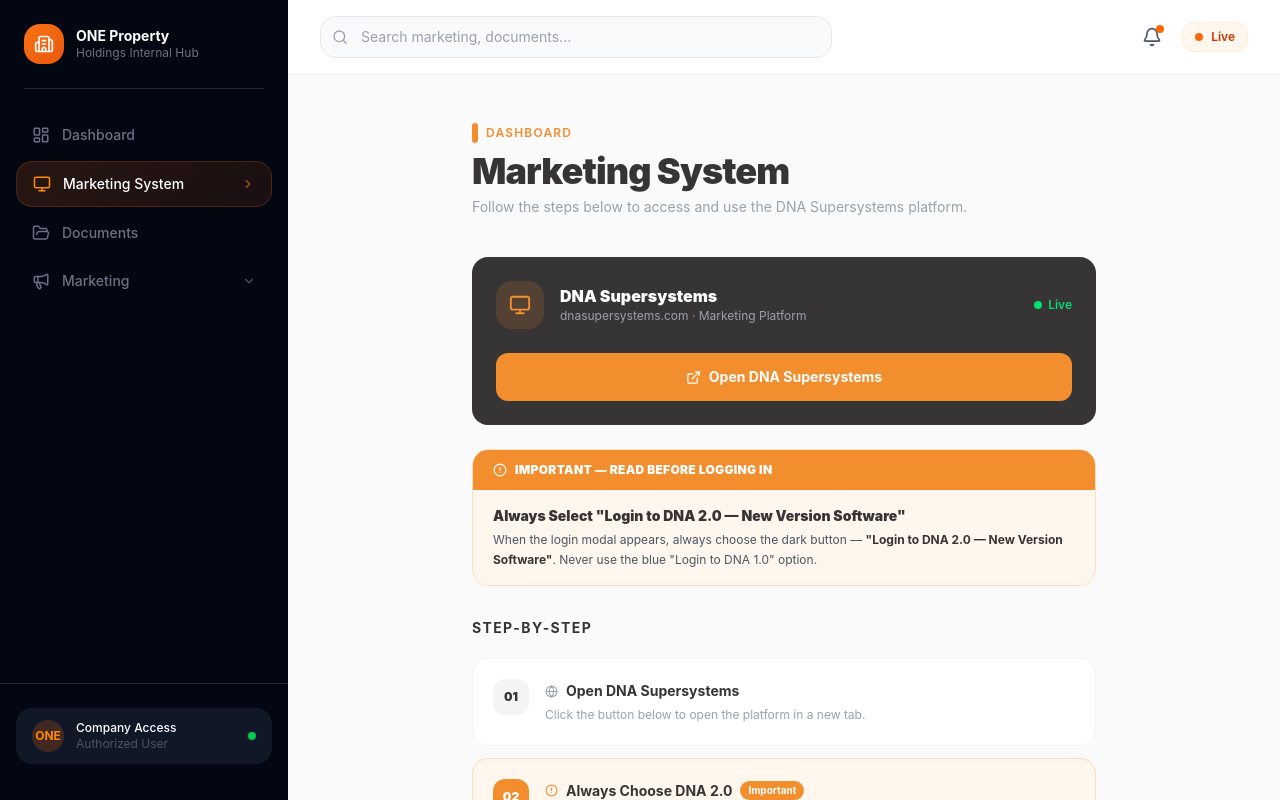
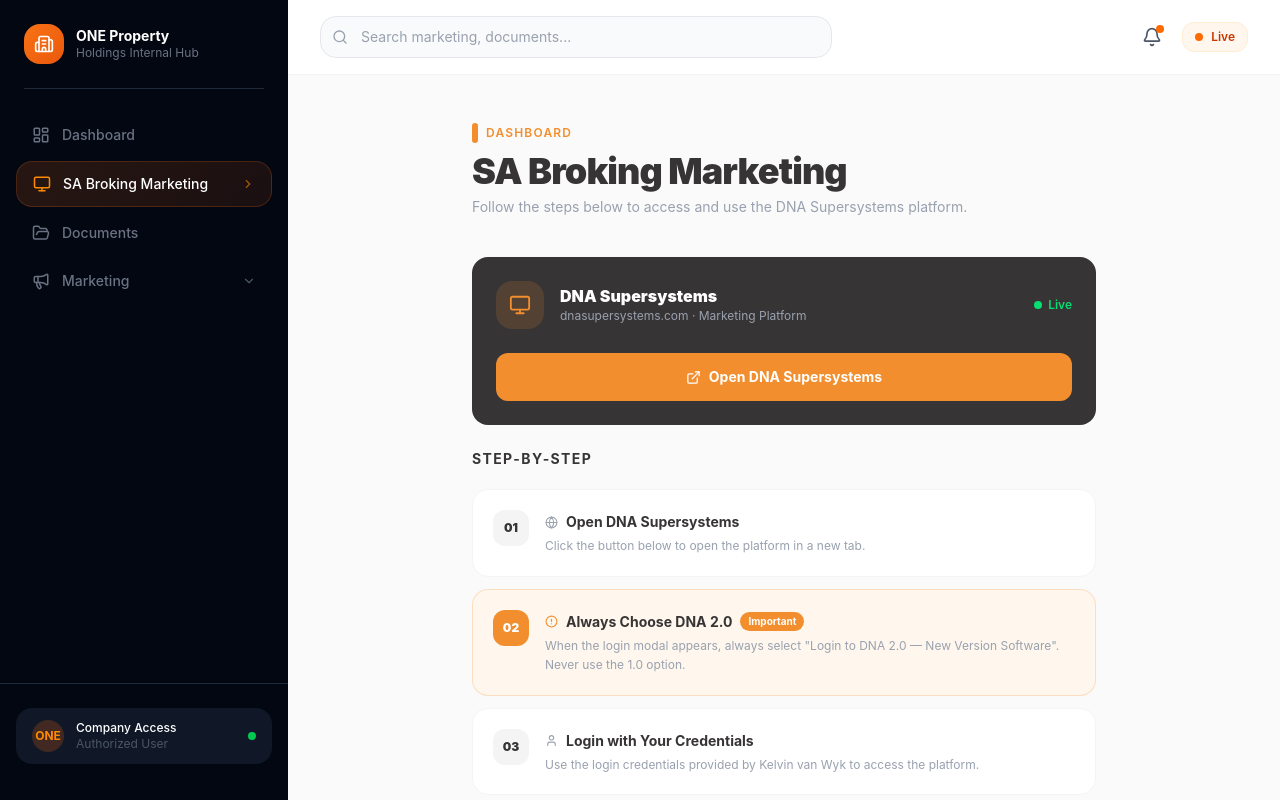
Before and after one commit to vanwykkelvin16-ossou/MarketinghubONEPROP, a React (Vite) app: page /marketing-system in a window 1280 px wide. Built offline with nearby package versions, Linux system fonts and the light colour scheme.

Commit message:
Rename Marketing System to SA Broking Marketing, remove important notice block
Co-Authored-By: Claude Sonnet 4.6 <noreply@anthropic.com>

```diff
--- a/src/components/Layout.tsx
+++ b/src/components/Layout.tsx
@@ -13,7 +13,7 @@ interface LayoutProps {
 
 const NAV_ITEMS = [
   { icon: LayoutDashboard, label: 'Dashboard',        path: '/' },
-  { icon: Monitor,         label: 'Marketing System', path: '/marketing-system' },
+  { icon: Monitor,         label: 'SA Broking Marketing', path: '/marketing-system' },
   { icon: FolderOpen,      label: 'Documents',        path: '/documents' },
   { icon: Megaphone,       label: 'Marketing',        path: '/marketing' },
 ];
--- a/src/components/MarketingSystem.tsx
+++ b/src/components/MarketingSystem.tsx
@@ -64,7 +64,7 @@ export default function MarketingSystem() {
             </span>
           </div>
           <h1 className="text-3xl lg:text-4xl font-black tracking-tight" style={{ color: DARK }}>
-            Marketing System
+            SA Broking Marketing
           </h1>
           <p className="text-gray-400 mt-1.5 text-sm">
             Follow the steps below to access and use the DNA Supersystems platform.
@@ -96,24 +96,6 @@ export default function MarketingSystem() {
             <ExternalLink size={15} />
             Open DNA Supersystems
           </a>
-        </div>
-
-        {/* Important notice */}
-        <div className="rounded-2xl overflow-hidden mb-8" style={{ border: '1.5px solid rgba(242,142,46,0.25)' }}>
-          <div className="px-5 py-3 flex items-center gap-2" style={{ background: ORANGE }}>
-            <AlertCircle size={14} className="text-white flex-shrink-0" />
-            <p className="text-white text-xs font-black uppercase tracking-wide">Important — Read Before Logging In</p>
-          </div>
-          <div className="px-5 py-4" style={{ background: '#FFF7ED' }}>
-            <p className="text-sm font-black mb-1" style={{ color: DARK }}>
-              Always Select "Login to DNA 2.0 — New Version Software"
-            </p>
-            <p className="text-xs text-gray-600 leading-relaxed">
-              When the login modal appears, always choose the dark button —{' '}
-              <strong style={{ color: DARK }}>"Login to DNA 2.0 — New Version Software"</strong>.
-              Never use the blue "Login to DNA 1.0" option.
-            </p>
-          </div>
         </div>
 
         {/* Steps */}
```
